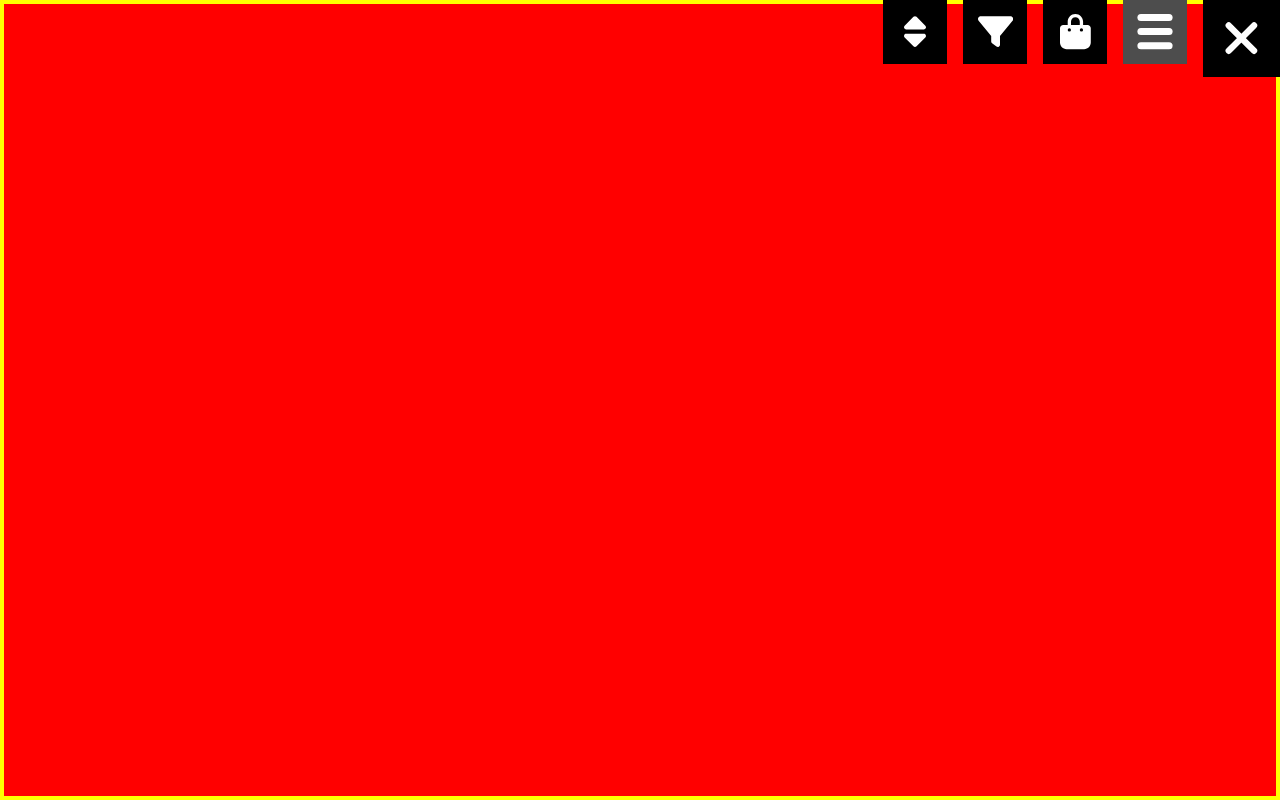
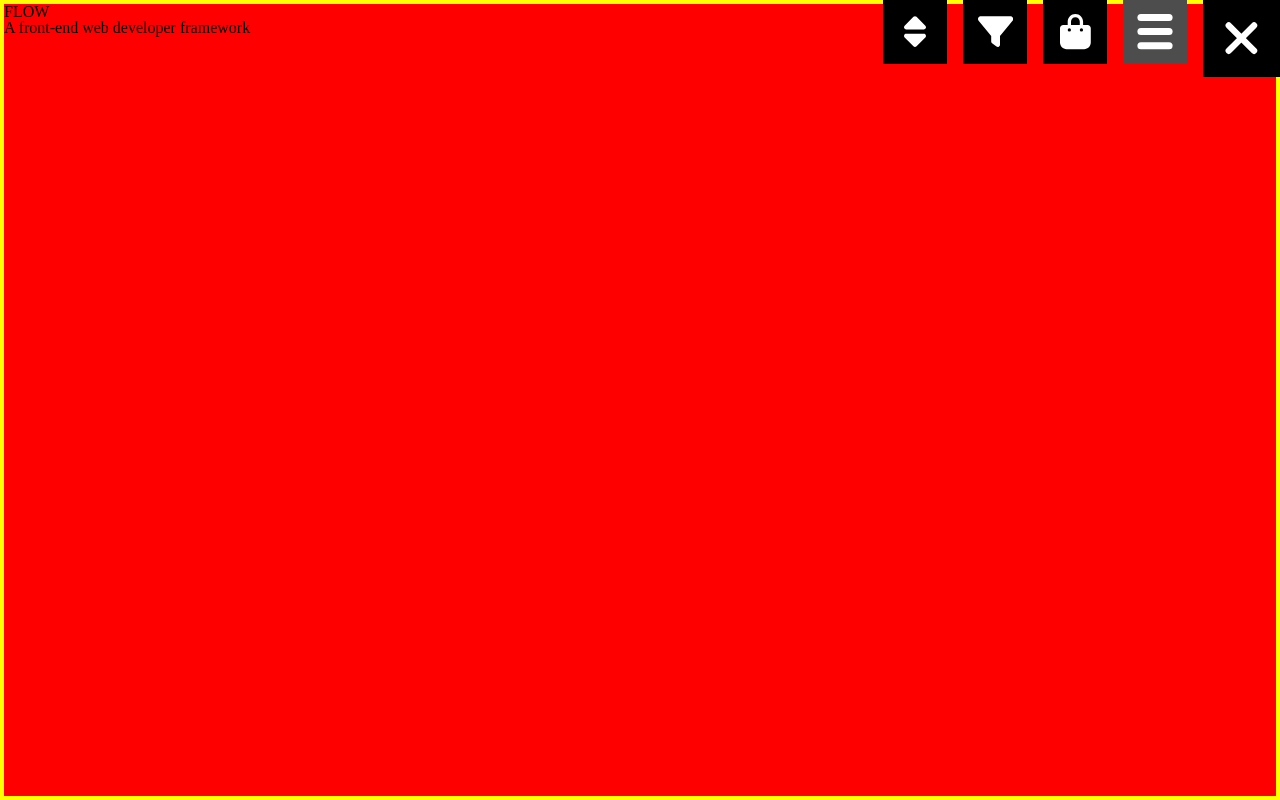
Before and after one commit to Driijko/flow-0.2, a Svelte app: page / in a window 1280 px wide. Both pictures are taken after a click on the button 1248 px from the left and 32 px from the top of the page. Built offline with nearby package versions, Linux system fonts and the light colour scheme.

Commit message:
SiteMenuBreadcrumbs.

```diff
--- a/src/components/1-site/interface/Interface.svelte
+++ b/src/components/1-site/interface/Interface.svelte
@@ -2,10 +2,11 @@
 <script>
   // IMPORTS ---------------------------------------
   import { currentInterface } from "../../../dynamic/currentInterface";
+  import SiteMenu from "./site-menu/SiteMenu.svelte";
 
 </script>
 
 <!-- MARKUP ///////////////////////////////////////////////////// -->
 {#if $currentInterface === "siteMenu"}
-
+  <SiteMenu />
 {/if}
--- a/src/components/1-site/interface/InterfaceModal.svelte
+++ b/src/components/1-site/interface/InterfaceModal.svelte
@@ -13,7 +13,7 @@
 
 <!-- MARKUP ///////////////////////////////////////////////////// -->
 {#if $interfaceModal}
-  <dialog open class="center" class:vp-layer={$breakpoint === "small-desktop"}
+  <dialog open class:vp-layer={$breakpoint === "small-desktop"}
     class:mobile={$breakpoint === "mobile"}
     style:--thm={toolbarHeightMO}
     transition:shift="{{y:window.innerHeight, duration:1000}}"
--- a/src/components/1-site/interface/site-menu/SiteMenu.svelte
+++ b/src/components/1-site/interface/site-menu/SiteMenu.svelte
@@ -0,0 +1,19 @@
+<!-- SCRIPTS /////////////////////////////////////////////////////////// -->
+<script>
+  // IMPORTS ------------------------------------------
+  import { breakpoint } from "../../../../dynamic/breakpoint";
+
+</script>
+
+<!-- MARKUP //////////////////////////////////////////////////////////// -->
+<div class="site-menu"
+  class:portrait={$breakpoint !== "small-desktop"}
+  class:landscape={$breakpoint === "small-desktop"}
+>
+  <header>
+    <h1>FLOW</h1>
+    <h2>A front-end web developer framework</h2>
+  </header>
+
+
+</div>
```
Also changed, not shown: src/components/1-site/interface/site-menu/SiteMenuBreadcrumbs.svelte (added, +23 -0 lines).
